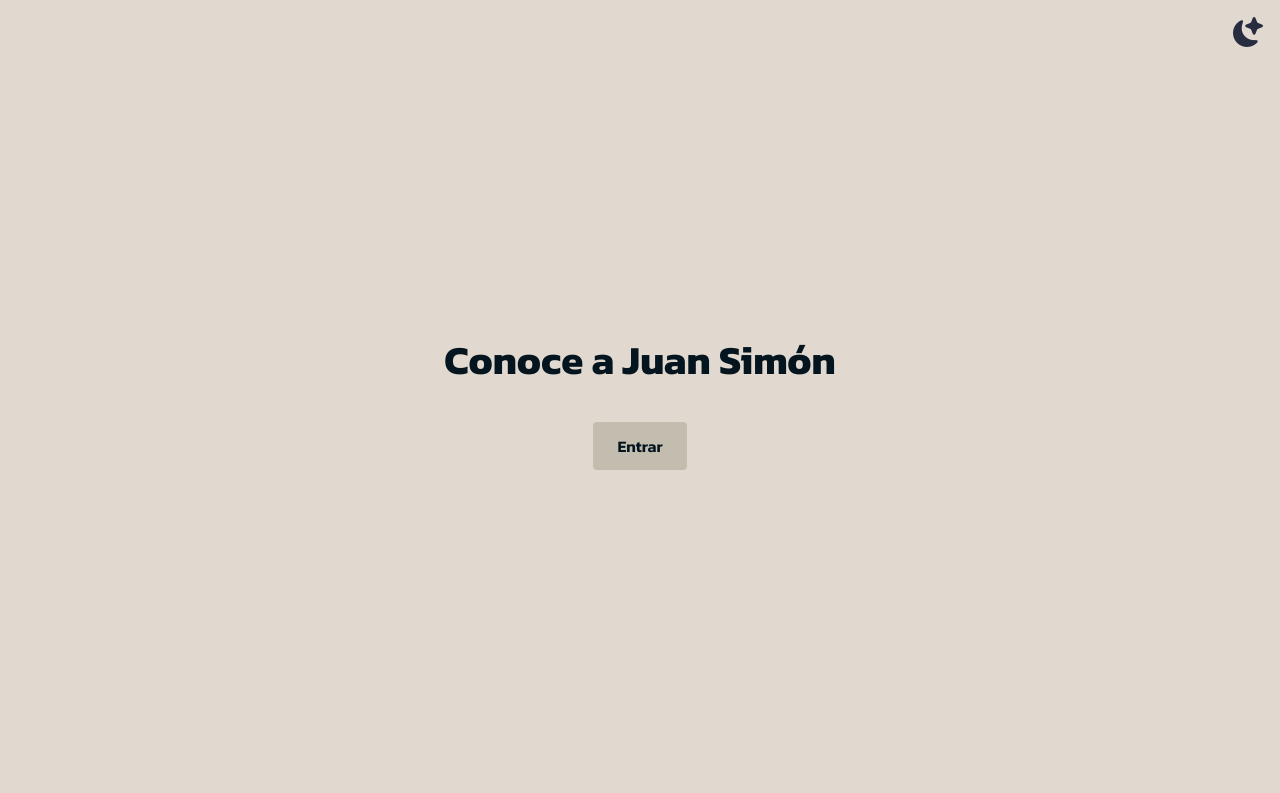
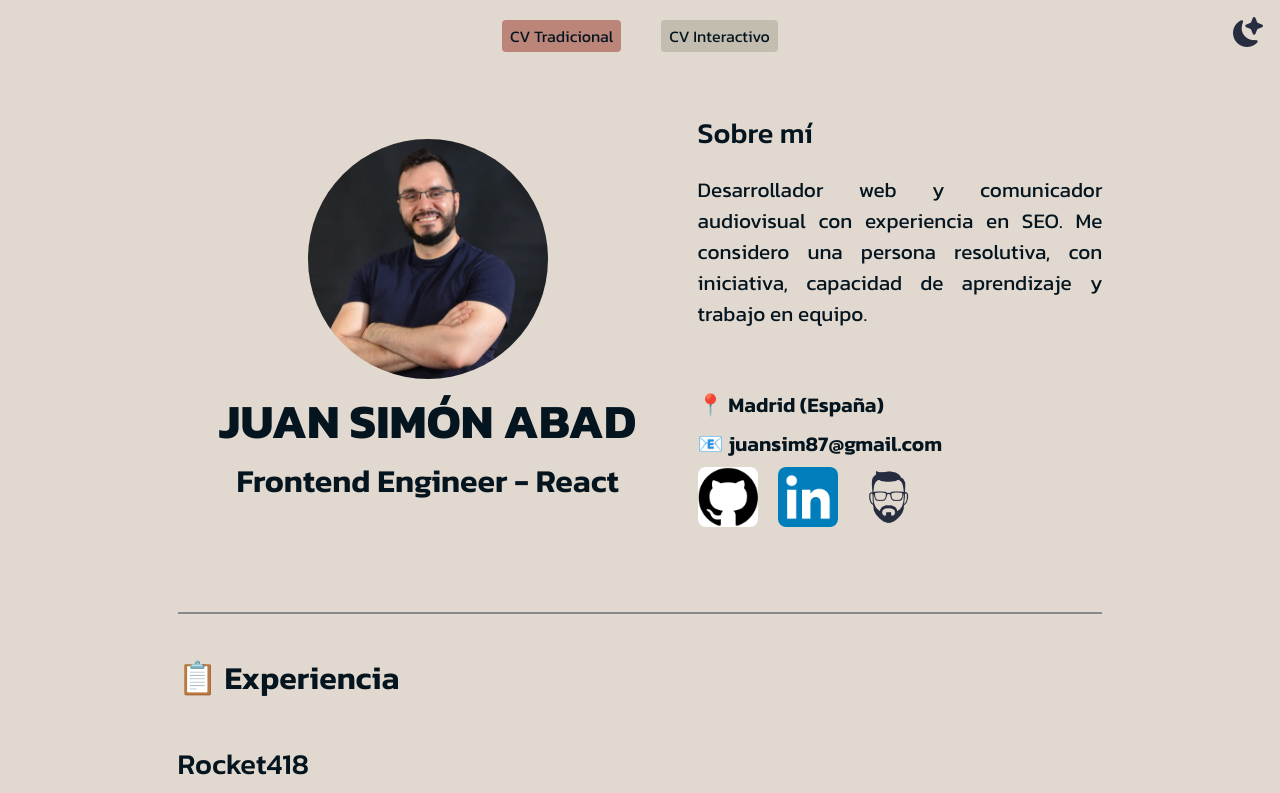
Before and after one commit to juansim87/juan-simon-react-cv, a React (Vite) app: page / in a window 1280 px wide. Shown: the top 793 px of the page. Built offline with nearby package versions, Linux system fonts and the light colour scheme.

Commit message:
Revert "Add Welcome Screen"

```diff
--- a/src/App.css
+++ b/src/App.css
@@ -1,45 +1,3 @@
-.welcome-screen {
-	display: flex;
-	flex-direction: column;
-	align-items: center;
-	justify-content: center;
-	height: 100vh;
-	text-align: center;
-	gap: 2rem;
-	padding: 2rem;
-	animation: fadeIn 1s ease-in;
-}
-
-.welcome-screen h1 {
-	font-size: 2.5rem;
-}
-
-.welcome-button {
-	cursor: pointer;
-	background-color: #676f5441;
-	padding: 4px 8px;
-	border-radius: 4px;
-	padding: 0.75rem 1.5rem;
-	font-weight: 600;
-	text-align: center;
-	transition: all 0.3s ease;
-}
-
-.welcome-button:hover {
-	transform: scale(1.05);
-}
-
-@keyframes fadeIn {
-	from {
-		opacity: 0;
-		transform: translateY(10px);
-	}
-	to {
-		opacity: 1;
-		transform: translateY(0);
-	}
-}
-
 .item-container {
 	display: flex;
 	flex-direction: column;
--- a/src/App.jsx
+++ b/src/App.jsx
@@ -7,39 +7,19 @@
 
 export const App = () => {
 	const [darkMode, setDarkMode] = useState(false);
-	const [showMainView, setShowMainView] = useState(false);
-
 	const onToggleDarkMode = () => {
 		setDarkMode((prev) => !prev);
 	};
 
 	return (
 		<div className={darkMode ? "dark-mode" : "light-mode"}>
-			<div
-				id="dark-mode-btn"
-				role="button"
-				onClick={onToggleDarkMode}
-				aria-label="Cambiar entre modo oscuro y modo claro"
-			>
+			<div id="dark-mode-btn" role="button" onClick={onToggleDarkMode} aria-label="Cambiar entre modo oscuro y modo claro">
 				<img
 					src={darkMode ? sunIcon : moonIcon}
 					alt="Icono modo claro y modo oscuro"
 				/>
 			</div>
-			{!showMainView ? (
-				<div className="welcome-screen">
-					<h1>Conoce a Juan Simón</h1>
-					<div
-						role="button"
-						className="welcome-button"
-						onClick={() => setShowMainView(true)}
-					>
-						<span>Entrar</span>
-					</div>
-				</div>
-			) : (
-				<MainView cvData={cvData} />
-			)}
+			<MainView cvData = {cvData} />
 		</div>
 	);
 };
```
